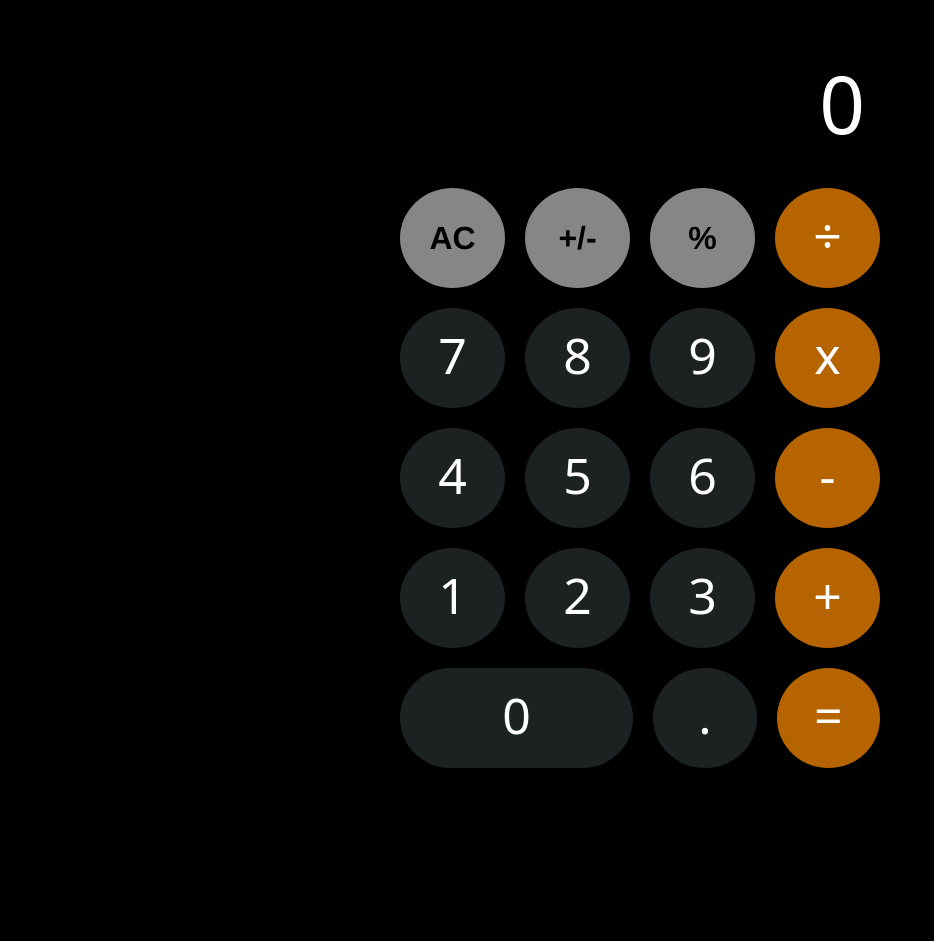
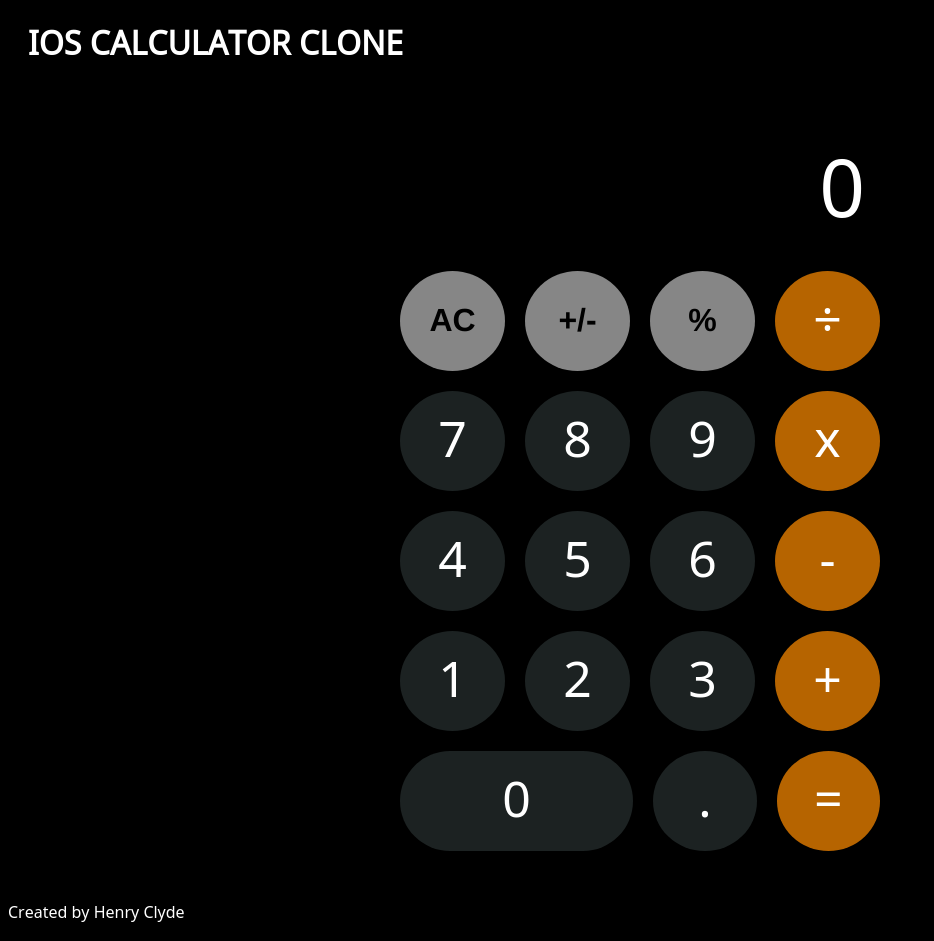
Before and after one commit to henryclyde/jsCalculator, a plain HTML site: page index.html in a window 1280 px wide. Shown: the whole page, without its empty margins (0-934 px from the left). Before the commit the page ends 800 px from the top, so only its background shows below. Drawn offline with Linux system fonts and the light colour scheme.

Commit message:
Added title and footer signature

```diff
--- a/index.html
+++ b/index.html
@@ -11,6 +11,10 @@
     <link href="https://fonts.googleapis.com/css2?family=Noto+Sans+Math&display=swap" rel="stylesheet">
 </head>
 <body>
+    <div id="header">
+        <h1 style="font-weight: bold;">IOS CALCULATOR CLONE</h1>
+    </div>
+    <div class="container">
         <div class="calculator">
             <div id="screen">0</div>
             <div class="buttons">
@@ -35,5 +39,8 @@
                 <div class="operator">=</div>
             </div>
         </div>
+    </div>
+    <br>
+    <p>Created by Henry Clyde</p>
 </body>
 </html>
--- a/styles.css
+++ b/styles.css
@@ -1,12 +1,16 @@
-* {
-    /* border: 1px solid gray; */
-
+body {
+    background-color: black;
+    color: white;
+    font-family: "Noto Sans Math", Helvetica;
 }
 
-body {
+#header {
+    margin: 20px;
+}
+
+.container {
     display: flex;
     justify-content: center;
-    background-color: black;
     font-family: "Noto Sans Math", Helvetica;
     /* font-family: Helvetica; */
     /* font-family: "Google Sans", Roboto, arial, sans-serif */
```
Lines whose indentation alone changed are shown as unchanged.
